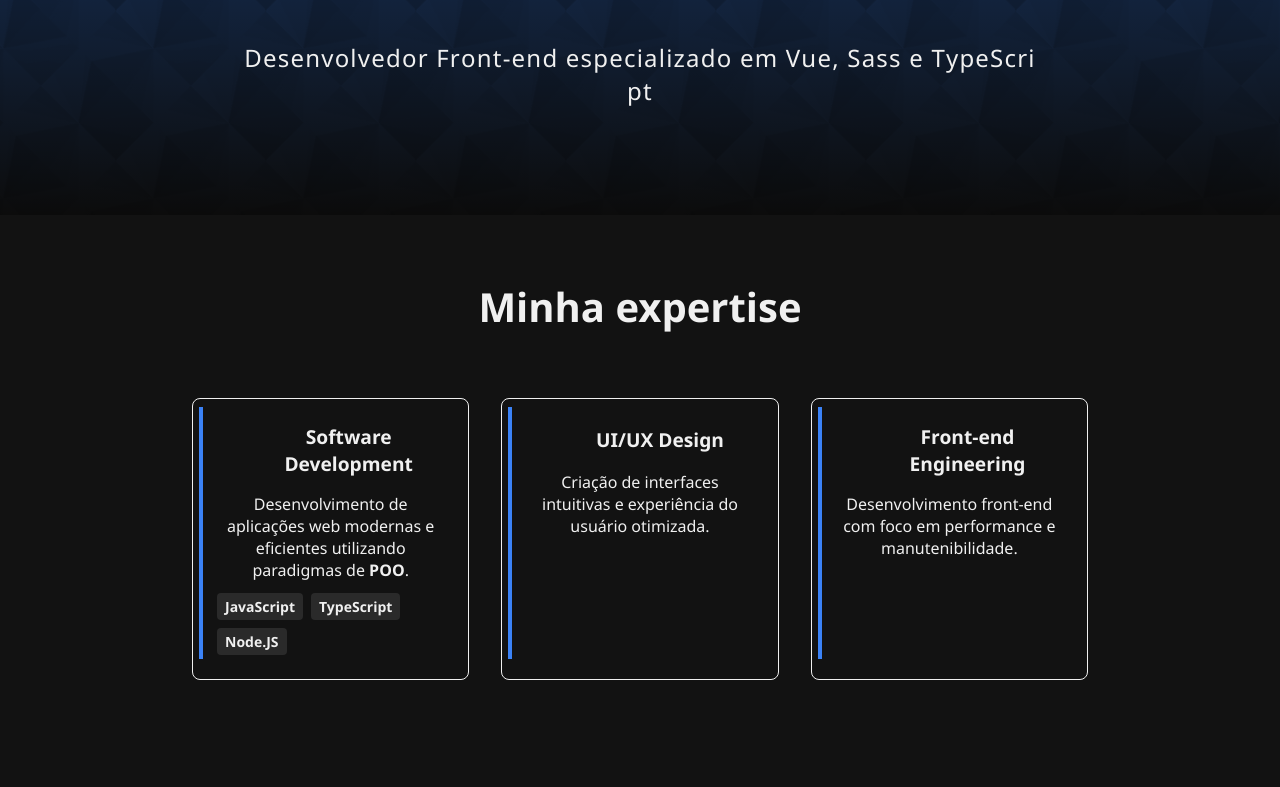
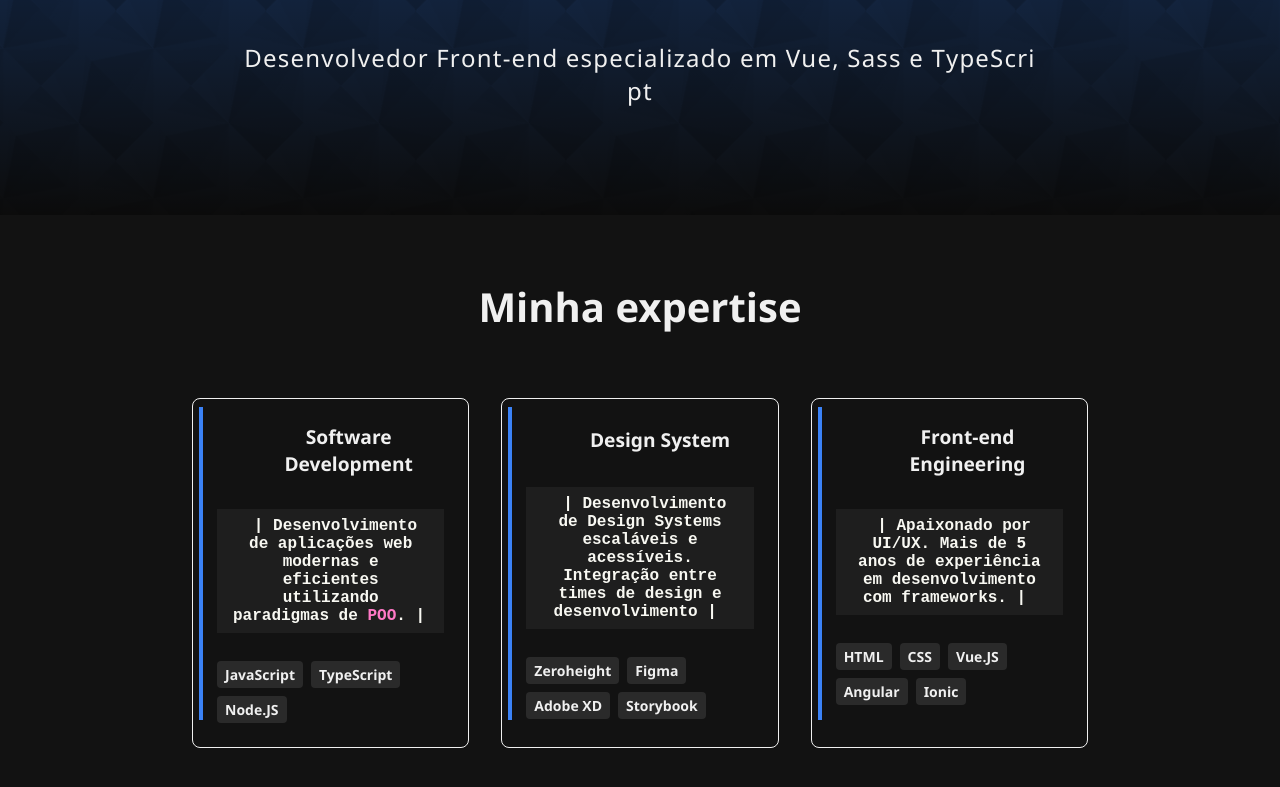
Before and after one commit to AlisonDelvechio/portfolio-vue, a Vue app: page / in a window 1280 px wide. Shown: the part 345-1132 px from the top of the page. Built offline with nearby package versions, Linux system fonts and the light colour scheme; some icons are missing.

Commit message:
Customizando sessao de Expertise e ajustes no Header

```diff
--- a/src/components/Expertise.vue
+++ b/src/components/Expertise.vue
@@ -8,10 +8,9 @@
           <Icon icon="mdi:code-tags" width="32" height="32" />
           <span>Software Development</span>
         </div>
-        <p>
-          Desenvolvimento de aplicações web modernas e eficientes utilizando paradigmas de
-          <strong>POO</strong>.
-        </p>
+        <h3 class="code-description">
+          | Desenvolvimento de aplicações web modernas e eficientes utilizando paradigmas de <strong>POO</strong>. |
+        </h3>
         <div class="specialties">
           <span>JavaScript</span>
           <span>TypeScript</span>
@@ -21,10 +20,18 @@
 
       <div class="expertise-item">
         <div class="icon-title">
-          <Icon icon="mdi:palette-outline" width="32" height="32" />
-          <span>UI/UX Design</span>
+          <Icon icon="iconoir:component" width="32" height="32" />
+          <span>Design System</span>
         </div>
-        <p>Criação de interfaces intuitivas e experiência do usuário otimizada.</p>
+        <h3 class="code-description">
+          | Desenvolvimento de Design Systems escaláveis e acessíveis. Integração entre times de design e desenvolvimento |
+        </h3>
+        <div class="specialties">
+          <span>Zeroheight</span>
+          <span>Figma</span>
+          <span>Adobe XD</span>
+          <span>Storybook</span>
+        </div>
       </div>
 
       <div class="expertise-item">
@@ -32,7 +39,16 @@
           <Icon icon="mdi:monitor-cellphone" width="32" height="32" />
           <span>Front-end Engineering</span>
         </div>
-        <p>Desenvolvimento front-end com foco em performance e manutenibilidade.</p>
+        <h3 class="code-description">
+          | Apaixonado por UI/UX. Mais de 5 anos de experiência em desenvolvimento com frameworks. |
+        </h3>
+        <div class="specialties">
+          <span>HTML</span>
+          <span>CSS</span>
+          <span>Vue.JS</span>
+          <span>Angular</span>
+          <span>Ionic</span>
+        </div>
       </div>
     </div>
   </section>
@@ -148,6 +164,23 @@ import { Icon } from '@iconify/vue'
     }
   }
 
+  .code-description {
+    font-family: 'Fira Mono', 'Courier New', Courier, monospace;
+    font-size: 1rem;
+    background-color: #1e1e1e;
+    color: #f8f8f2;
+    padding: 0.5rem 1rem;
+    // border-left: 4px solid #ff66cc;
+    margin: 1rem 0;
+    white-space: pre-wrap;
+    position: relative;
+
+    strong {
+      color: #ff79c6; // destaque pink nos fortes
+    }
+  }
+
+
   .specialties {
     display: flex;
     gap: 0.5rem;
--- a/src/components/Header.vue
+++ b/src/components/Header.vue
@@ -35,7 +35,7 @@
           <input type="checkbox" v-model="isDarkMode" @change="toggleTheme">
           <span class="slider">
             <Icon
-              :icon="isDarkMode ? 'mdi:moon-waxing-crescent' : 'mdi:white-balance-sunny'"
+              :icon="isDarkMode ? 'mdi:moon-waning-crescent' : 'mdi:white-balance-sunny'"
               width="22"
               height="22"
               class="icon"
```
